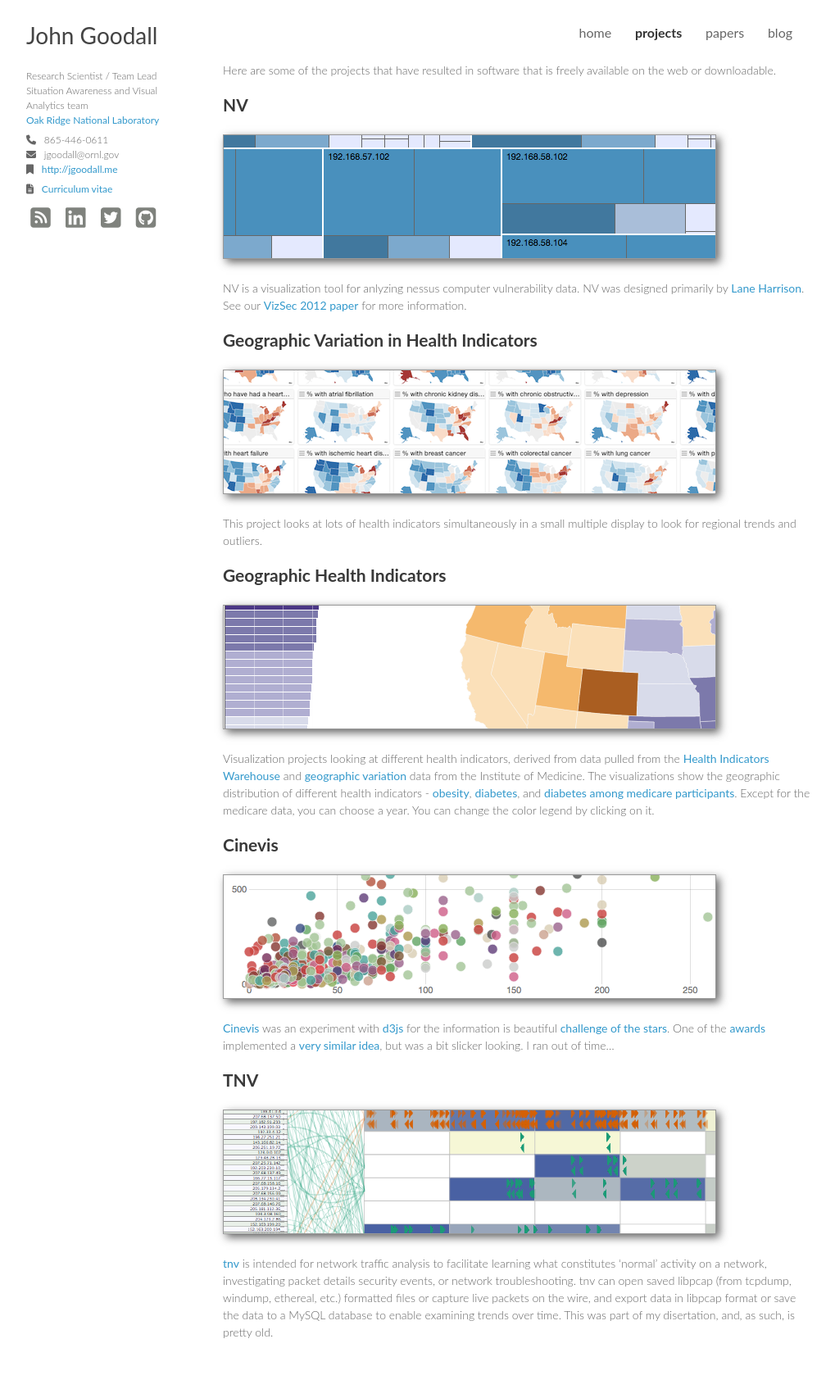
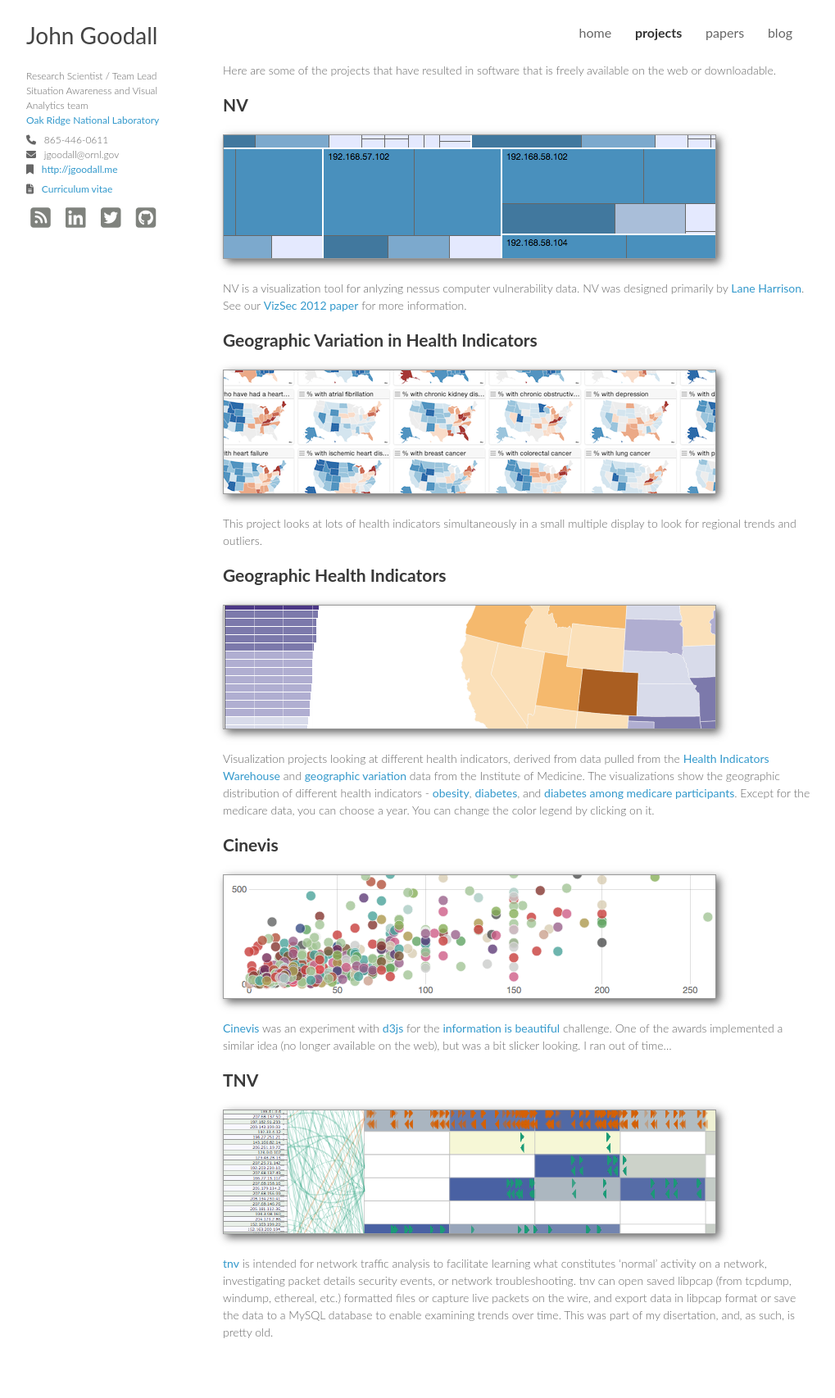
Before and after one commit to jgoodall/jgoodall.github.io, a Jekyll site: the page built from projects/index.md, in a window 1280 px wide. Shown: the whole page at 82% size, without its empty margins (128-1147 px from the left). Built offline with Jekyll 4.4.1, drawn with Linux system fonts in a browser that asks for light colours; nearby versions of some CDN libraries.

Commit message:
fixed broken link

```diff
--- a/projects/index.md
+++ b/projects/index.md
@@ -31,7 +31,7 @@
 
 <a href="http://jgoodall.me/cinevis/web/"><img alt="Explore Film Budgets, Revenues and Ratings" class="project-img" src="./img/cinevis.png"></a>
 
-[Cinevis](http://jgoodall.me/cinevis/web/) was an experiment with [d3js](http://d3js.org/) for the information is beautiful [challenge of the stars](http://www.informationisbeautifulawards.com/2012/01/challenge-of-the-stars/). One of the [awards](http://www.informationisbeautifulawards.com/2012/03/hall-of-fame-hollywood-challenge-winners/) implemented a [very similar idea](http://indexity.net/vis/hw/), but was a bit slicker looking. I ran out of time...
+[Cinevis](http://jgoodall.me/cinevis/web/) was an experiment with [d3js](http://d3js.org/) for the [information is beautiful](http://www.informationisbeautifulawards.com) challenge. One of the awards implemented a similar idea (no longer available on the web), but was a bit slicker looking. I ran out of time...
 
 
 ## TNV
```
